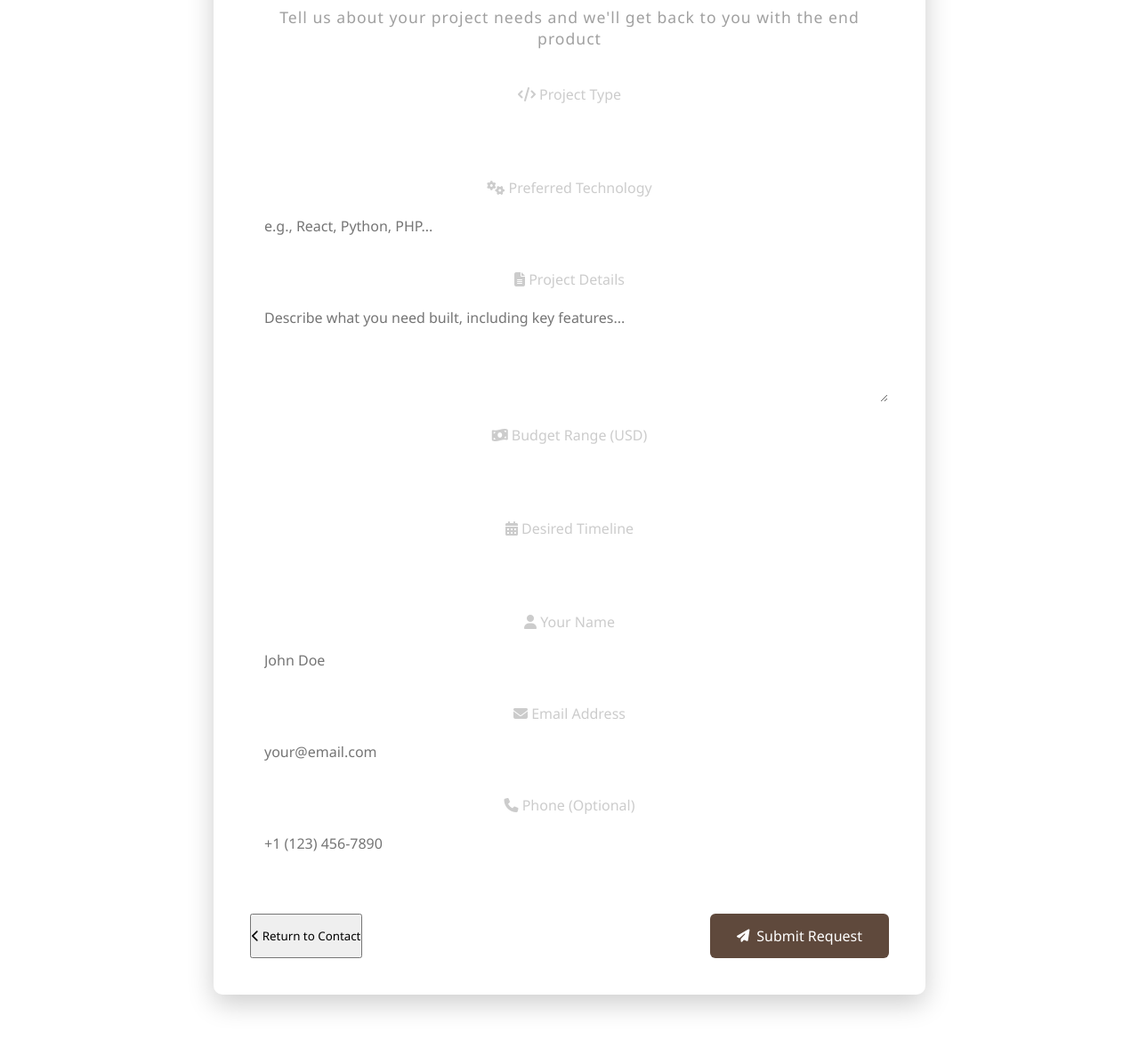
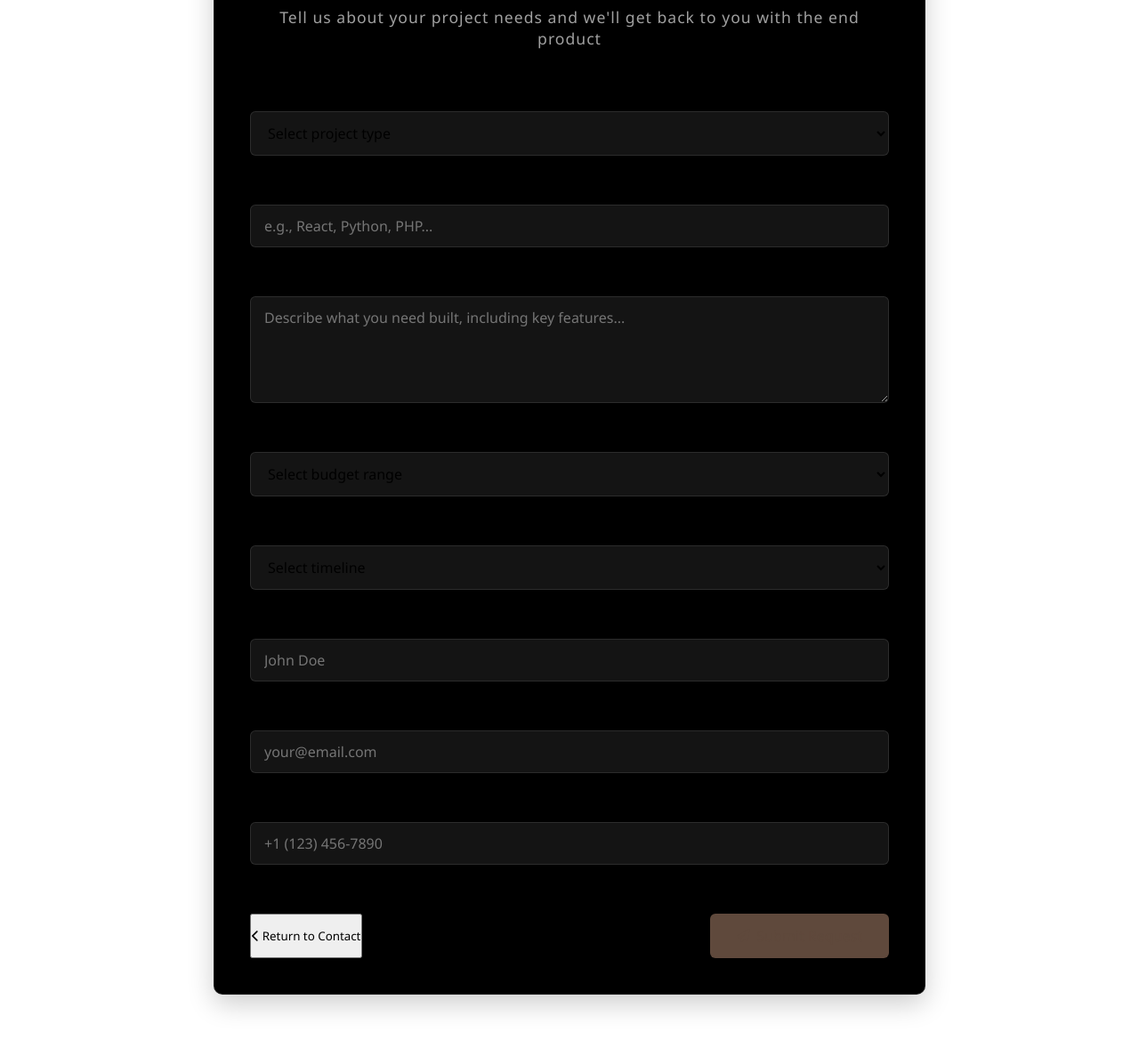
Before and after one commit to Ajurii/nyp, a website: page public2/public/request.html in a window 1280 px wide. Shown: the part 884-2062 px from the top of the page at 89% size. Drawn offline with Linux system fonts and the light colour scheme.

Commit message:
update to new webpage

```diff
--- a/public2/public/request.css
+++ b/public2/public/request.css
@@ -48,7 +48,7 @@ body::before {
     width: 100%;
     max-width: 800px;
     padding: 40px;
-    background: rgba(255, 255, 255, 0.05);
+    background: black;
     border: 1px solid rgba(255, 255, 255, 0.1);
     border-radius: 10px;
     box-shadow: 0 10px 30px rgba(0, 0, 0, 0.2);
@@ -65,7 +65,7 @@ body::before {
 .request-title {
     font-size: 2rem;
     margin-bottom: 10px;
-    color: #ffffff;
+    color:#5f493c;
 }
 
 .request-subtitle {
@@ -88,7 +88,7 @@ body::before {
 
 .form-group label {
     font-size: 1rem;
-    color: #cccccc;
+    color: black;
 }
 
 .form-group input,
@@ -98,7 +98,7 @@ body::before {
     background: rgba(255, 255, 255, 0.08);
     border: 1px solid rgba(255, 255, 255, 0.1);
     border-radius: 6px;
-    color: white;
+    color:black;
     font-size: 1rem;
     transition: all 0.3s ease;
 }
@@ -127,7 +127,7 @@ body::before {
 .submit-btn {
     padding: 14px 30px;
     background-color: #5f493c;
-    color: white;
+    color:#5f493c;
     border: none;
     border-radius: 6px;
     font-size: 1rem;
```
